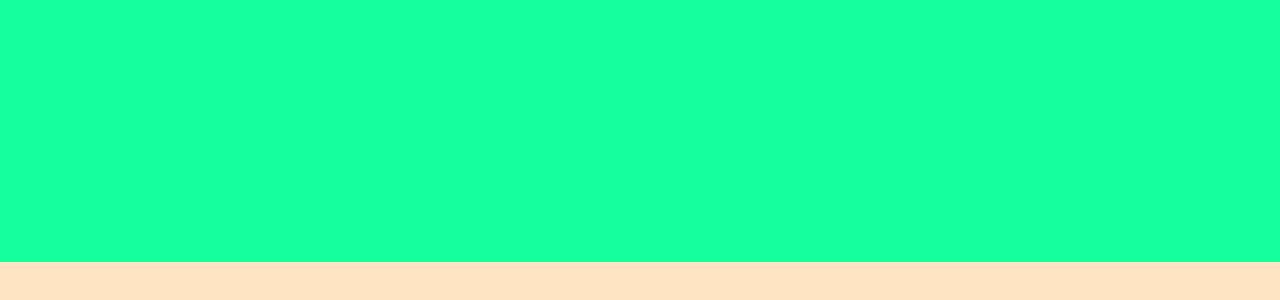
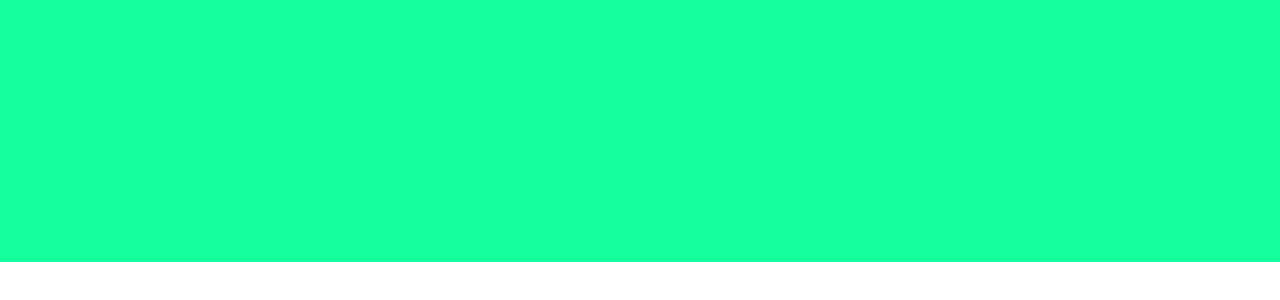
Before and after one commit to praxxOp/Athlic, a React (Vite) app: page / in a window 1280 px wide. Shown: the part 538-838 px from the top of the page. Built offline with nearby package versions, Linux system fonts and the light colour scheme.

Commit message:
modified:   src/Components/Frames/Frames.css 	modified:   src/Components/Frames/Frames.jsx

```diff
--- a/src/Components/Frames/Frames.css
+++ b/src/Components/Frames/Frames.css
@@ -1,7 +1,6 @@
 .Frames__parent {
-  height: 400vh;
+  height: 500vh;
   width: 100%;
-  background-color: bisque;
   position: relative;
 
 }
@@ -9,7 +8,6 @@
 .Frames__children{
     width: 100%;
     height: 100vh;
-    background-color: brown;
     position: sticky;
     left: 0%;
     top: 0%;
--- a/src/Components/Frames/Frames.jsx
+++ b/src/Components/Frames/Frames.jsx
@@ -1,6 +1,6 @@
 import React, { useState, useEffect, useRef } from "react";
 import "./Frames.css";
-import { motion, useScroll, useTransform } from "framer-motion";
+import { color, motion, useScroll, useTransform } from "framer-motion";
 
 const Frames = () => {
   const canvasRef = useRef(null);
@@ -52,7 +52,12 @@ const Frames = () => {
         const offsetY = (canvasRef.current.height - newHeight) / 2;
         context.imageSmoothingEnabled = true;
         context.imageSmoothingQuality = "high";
-        context.clearRect(0, 0, canvasRef.current.width, canvasRef.current.height);
+        context.clearRect(
+          0,
+          0,
+          canvasRef.current.width,
+          canvasRef.current.height
+        );
         context.drawImage(img, offsetX, offsetY, newWidth, newHeight);
       }
     }
@@ -61,6 +66,15 @@ const Frames = () => {
   useEffect(() => {
     return animatedIndex.onChange((latestIndex) => {
       loadImage(Math.floor(latestIndex), canvasRef.current.getContext("2d"));
+      if (latestIndex < 40.3) {
+        console.log("done");
+      }
+      else if(latestIndex > 40.3 && latestIndex < 80.6) {
+        console.log("praxx")
+      }
+      else{
+        console.log ("hiii")
+      }
     });
   }, [animatedIndex]);
 
```
